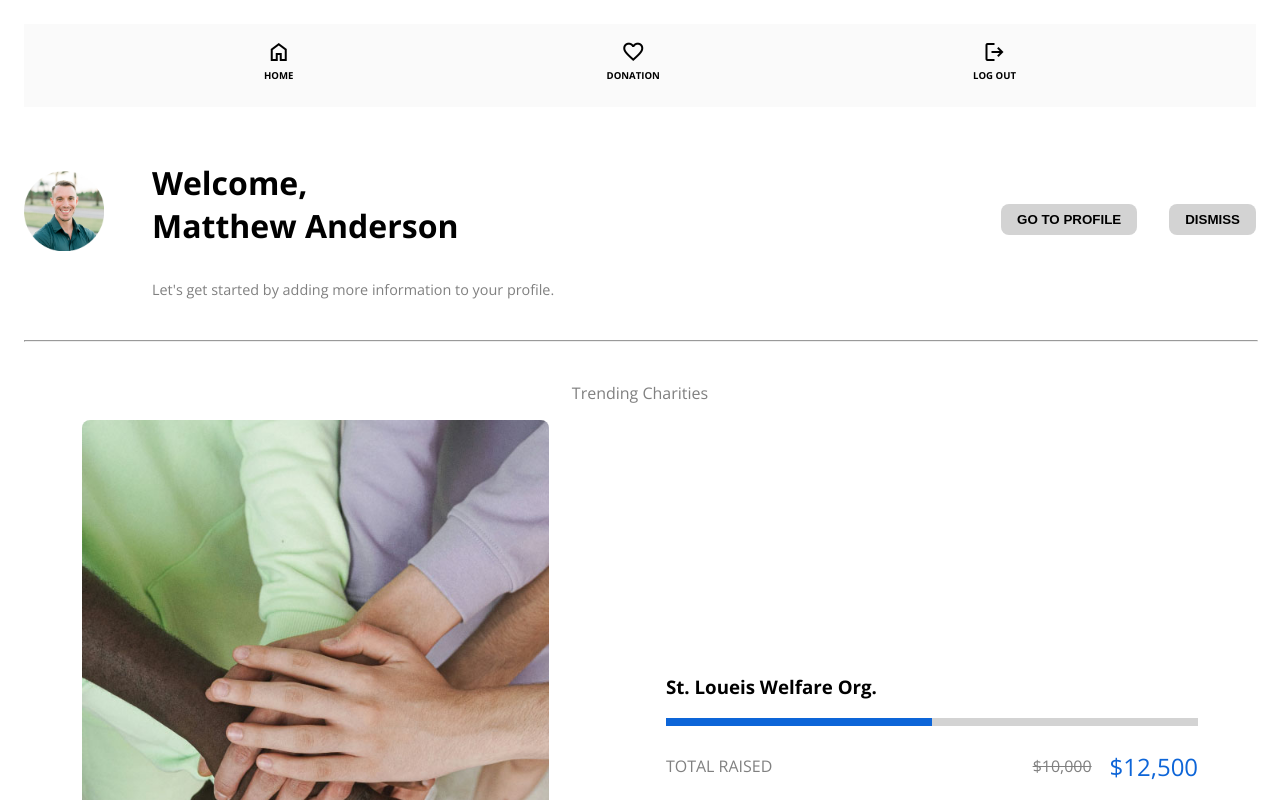
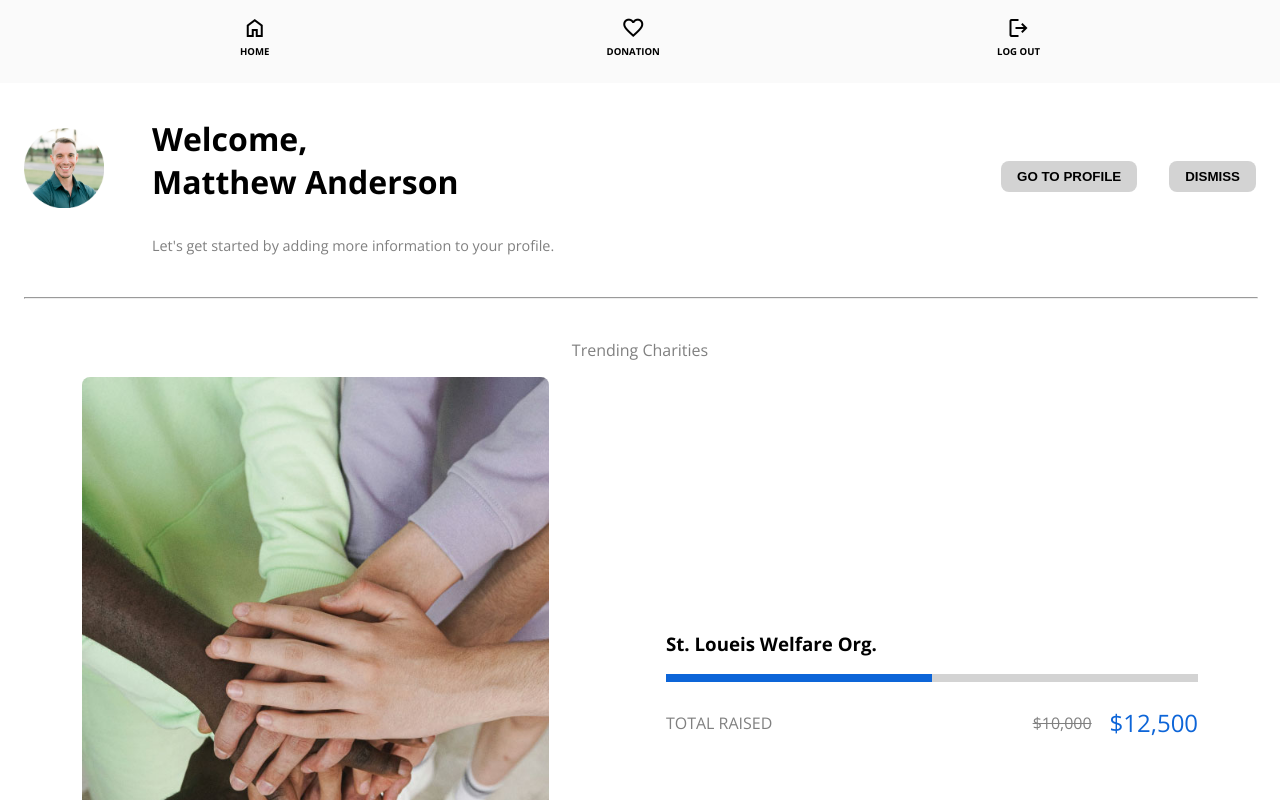
Before and after one commit to hochit-ay/mtm6201-midterm, a plain HTML site: page home.html in a window 1280 px wide. Shown: the top 800 px of the page. Drawn offline with nearby package versions, Linux system fonts and the light colour scheme.

Commit message:
fixed the position of nav bar

```diff
--- a/home.html
+++ b/home.html
@@ -25,7 +25,7 @@
         </li>
     </ul>
 
- <!-- THIS IS A WRAPPER FOR ALL THE CONTENT IN THIS PAGE, EXCEPT FOR THE NAV BAR -->
+<!-- THIS IS A WRAPPER FOR ALL THE CONTENT IN THIS PAGE -->
     <div class="content">
 
          <!-- PROFILE PICTURE -->
@@ -127,7 +127,9 @@
             </div>
         </div>
 
+
         <!-- NAV BAR -->
+        <div class="nav-bar-position">
         <div class="nav-bar" role="menu">
 
             <div class="nav-item">
@@ -157,10 +159,12 @@
                     <p class="nav-text">LOG OUT</p>
                 </a>
             </div>
+        </div>
 
         </div>
     </div>
 
+
 </body>
 
 </html>
--- a/styles.css
+++ b/styles.css
@@ -134,13 +134,22 @@ body {
     align-self: center;
 }
 
+/* MAKE THE NAV BAR STICK TO THE BOTTOM */
+.nav-bar-position {
+    position: fixed;
+    z-index: 100;
+    bottom: 0;
+    left: 0;
+    right:0;
+    width: 100%;
+}
+
 /* NAV BAR */
 .nav-bar {
     display: flex;
     background-color: #FAFAFA;
     padding: 1rem 3rem 1rem 3rem;
     justify-content: space-between;
-    z-index:500;
 }
 
 a {
@@ -334,6 +343,14 @@ a {
     .content {
         display: flex;
         flex-direction: column;
+        margin-top: 5rem;
+    }
+
+    /* MAKE NAV BAR STICK TO THE TOP */
+    .nav-bar-position{
+        position:fixed;
+        top:0;
+        left:0;
     }
 
     .nav-bar {
```
Also changed, not shown: donation.html (+6 -1 lines).
